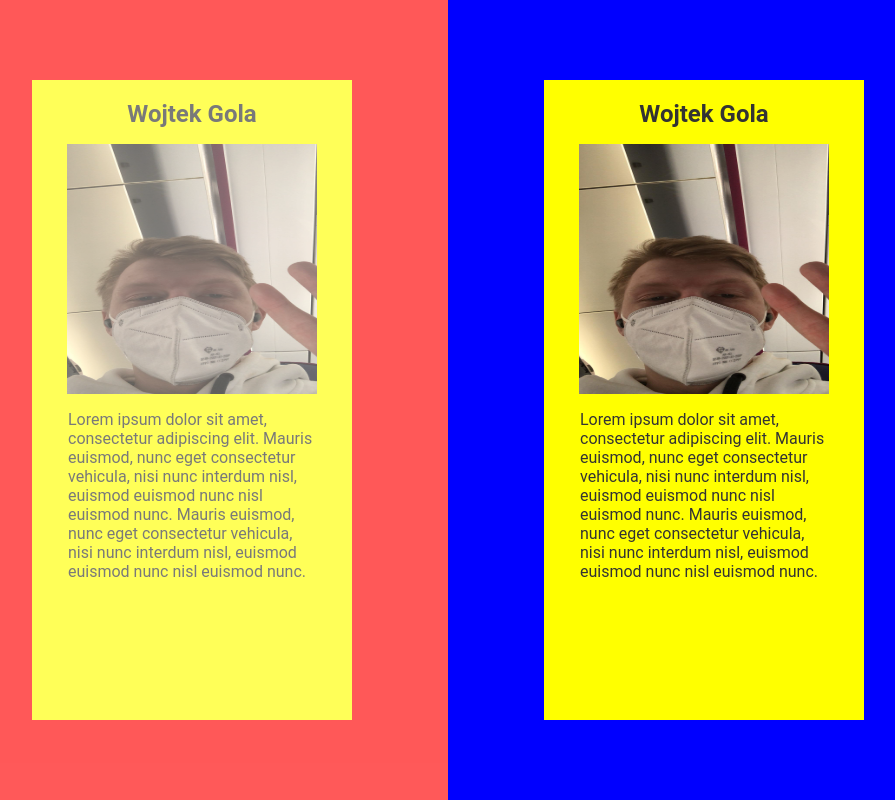
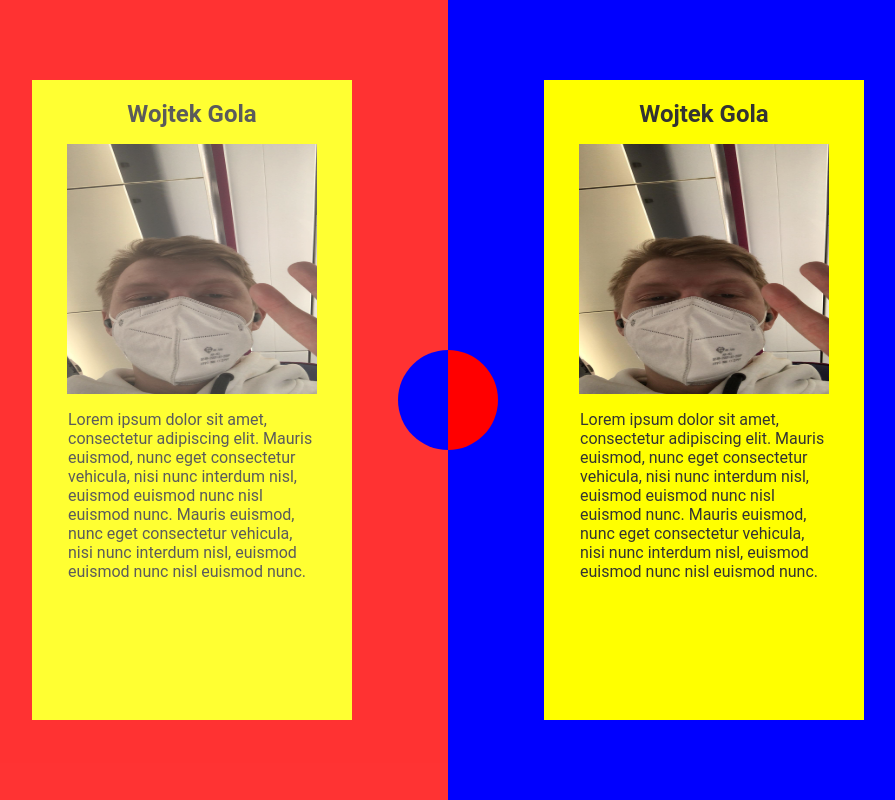
Before and after one commit to Fuksmate/WhoIsBetter-JS, a plain HTML site: page index.html in a window 1280 px wide. Shown: the whole page, without its empty margins (192-1087 px from the left). Drawn offline with nearby package versions, Linux system fonts and the light colour scheme; no server answers.

Commit message:
add wheel

```diff
--- a/downloadApi.js
+++ b/downloadApi.js
@@ -1,6 +1,5 @@
 
 const createUser = (data, item) => {
-    console.log(data)
    // item.innerHTML = data.name.first + " " + data.name.last
 };
 
--- a/index.html
+++ b/index.html
@@ -12,6 +12,9 @@
 <body>
 
     <div class="container">
+        <div class="container--wheel">
+
+        </div>
         <div id="1" class="box left--box">
             <div class="box--content box--content__left">
                 <span class="box--content__name">
--- a/script.js
+++ b/script.js
@@ -2,4 +2,4 @@ const getID = (e) => {
     console.log(e.target.id);
     return e.target.id;
 }
-document.querySelectorAll(".box").forEach(box => box.addEventListener("onload", getID))
+document.querySelectorAll(".box").forEach(box => box.addEventListener("click", getID))
--- a/style.css
+++ b/style.css
@@ -1,3 +1,8 @@
+* {
+  --left-color: red;
+  --right-color: blue;
+}
+
 body {
   margin: 0;
   padding: 0;
@@ -5,27 +10,47 @@ body {
   font-size: 14px;
   color: #333;
   background: #fff;
+  cursor: pointer;
 }
 .container {
   width: 100vw;
   height: 100vh;
   display: flex;
+  position: relative;
 }
+.container--wheel {
+  width: 100px;
+  height: 100px;
+  border-radius: 50%;
+  position: absolute;
+  top: 50%;
+  left: 50%;
+  transform: translate(-50%, -50%);
+  background: linear-gradient(
+    90deg,
+    var(--right-color) 50%,
+    var(--left-color) 50%
+  );
+  z-index: 999;
+}
+.container--wheel:hover {
+  opacity: 0.7;
+}
+
 .box {
   width: 50vw;
   height: inherit;
-  background-color: aliceblue;
   position: relative;
 }
 .left--box {
-  background-color: #f00;
+  background-color: var(--left-color);
 }
 .right--box {
-  background-color: #00f;
+  background-color: var(--right-color);
 }
 
 .box:hover {
-  opacity: 0.65;
+  opacity: 0.8;
 }
 
 /* User Card */
@@ -60,5 +85,4 @@ body {
   color: #333;
   padding: 0 20px;
   margin: 1rem;
-
 }
```
